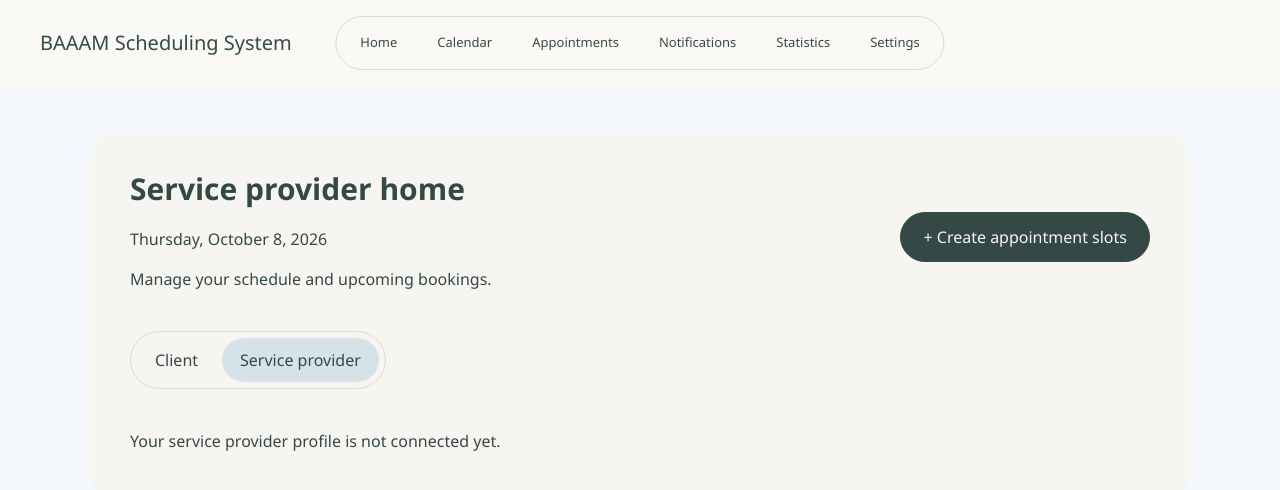
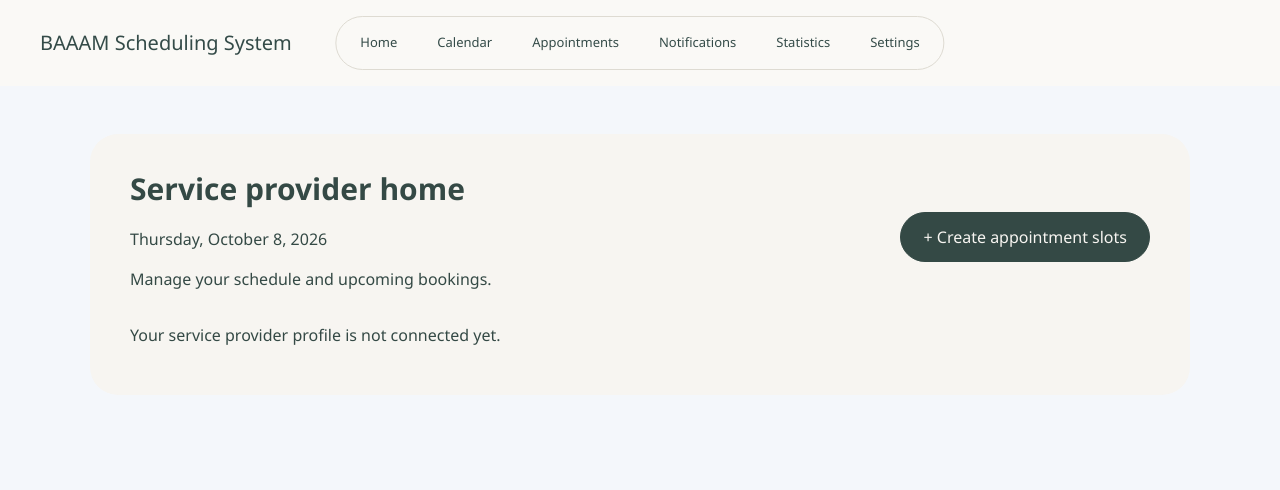
Before and after one commit to ohmygodjustload/cs440-software-engineering-project, an Angular app in the folder src/frontend/: page /home-provider in a window 1280 px wide. Shown: the top 490 px of the page. Built offline with nearby package versions, Linux system fonts and the light colour scheme.

Commit message:
Remove role switch from service provider home

```diff
--- a/src/frontend/src/app/pages/home-provider/home-provider.component.css
+++ b/src/frontend/src/app/pages/home-provider/home-provider.component.css
@@ -207,23 +207,3 @@ footer {
     flex-wrap: wrap;
   }
 }
-
-.home-pills {
-  display: inline-flex;
-  flex-wrap: wrap;
-  gap: 6px;
-  padding: 6px;
-  margin: 24px 0;
-  border: 1px solid #dedad0;
-  border-radius: 999px;
-}
-
-.home-pills a {
-  padding: 10px 18px;
-  border-radius: 999px;
-  text-decoration: none;
-}
-
-.home-pills .active {
-  background: #d5e3e8;
-}
--- a/src/frontend/src/app/pages/home-provider/home-provider.component.html
+++ b/src/frontend/src/app/pages/home-provider/home-provider.component.html
@@ -7,11 +7,6 @@
     </div>
     <a class="primary" routerLink="/create-slots">+ Create appointment slots</a>
   </header>
-
-  <nav class="home-pills" aria-label="Home views">
-    <a routerLink="/home">Client</a>
-    <a class="active" routerLink="/home-provider" aria-current="page">Service provider</a>
-  </nav>
 
   @if (loading) {
     <p role="status">Loading your appointments…</p>
```
